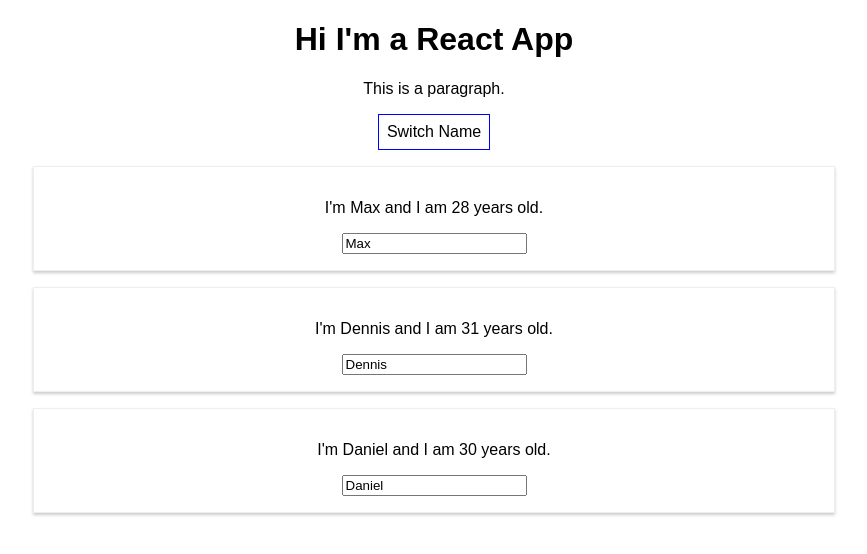
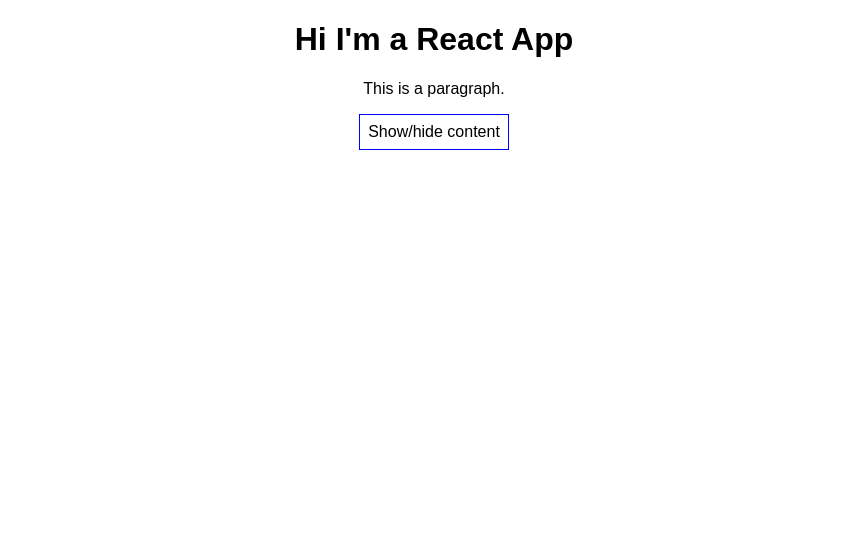
Before and after one commit to D3stros/React-Projects, a React (Create React App) app: page / in a window 1280 px wide. Shown: the top 554 px of the page, without its empty margins (206-1073 px from the left). Built offline with nearby package versions, Linux system fonts and the light colour scheme.

Commit message:
Render content conditionally

```diff
--- a/src/App.js
+++ b/src/App.js
@@ -1,32 +1,43 @@
-import React, { Component } from 'react';
-import './App.css';
+import React, { Component } from "react";
+import "./App.css";
 import Person from "./Person/person";
 
 class App extends Component {
   state = {
     persons: [
-      {name: "Max", age: 28},
-      {name:"Dennis", age:31},
-      {name: "Daniel", age:30}
+      { name: "Max", age: 28 },
+      { name: "Dennis", age: 31 },
+      { name: "Daniel", age: 30 }
+    ],
+    otherState: "some other value",
+    showPersons: false
+  };
+
+  switchNameHandler = newName => {
+    // console.log("Was clicked!")
+    this.setState({
+      persons: [
+        { name: newName, age: 30 },
+        { name: "Dennis", age: 31 },
+        { name: "Daniel", age: 30 }
       ]
-  }
+    });
+  };
 
-  switchNameHandler = (newName) => {
-    // console.log("Was clicked!")
-    this.setState({persons: [
-      {name: newName, age: 30},
-      {name:"Dennis", age:31},
-      {name: "Daniel", age:30}
-    ]})
-  }
+  nameChangedHandler = event => {
+    this.setState({
+      persons: [
+        { name: "Max", age: 30 },
+        { name: event.target.value, age: 31 },
+        { name: "Daniel", age: 27 }
+      ]
+    });
+  };
 
-  nameChangedHandler = (event) => {
-    this.setState({persons: [
-      {name: "Max", age: 30},
-      {name: event.target.value, age:31},
-      {name: "Daniel", age:27}
-    ]})
-  }
+  togglePersonsHandler = () => {
+    const doesShow = this.state.showPersons;
+    this.setState({ showPersons: !doesShow });
+  };
 
   // Best practice is bind and not this.switchNameHandler
   render() {
@@ -36,26 +47,32 @@ class App extends Component {
       border: "1px solid blue",
       padding: "8px",
       cursor: "pointer"
-    }
+    };
     return (
       <div className="App">
         <h1>Hi I'm a React App</h1>
         <p>This is a paragraph.</p>
-      <button
-      style={style}
-      onClick= {() => this.switchNameHandler("Maximilian")}>Switch Name</button>
+        <button style={style} onClick={this.togglePersonsHandler}>
+          Show/hide content
+        </button>
+        {this.state.showPersons ? (
+          <div>
             <Person
-        name = {this.state.persons[0].name}
-        age = {this.state.persons[0].age} />
+              name={this.state.persons[0].name}
+              age={this.state.persons[0].age}
+            />
             <Person
-        name = {this.state.persons[1].name}
-        age = {this.state.persons[1].age}
-        click = {this.switchNameHandler.bind(this, "Max!")}
+              name={this.state.persons[1].name}
+              age={this.state.persons[1].age}
+              click={this.switchNameHandler.bind(this, "Max!")}
               changed={this.nameChangedHandler}
             />
             <Person
-        name = {this.state.persons[2].name}
-        age = {this.state.persons[2].age} />
+              name={this.state.persons[2].name}
+              age={this.state.persons[2].age}
+            />
+          </div>
+        ) : null}
       </div>
     );
     // return React.createElement("div", {className: "App"}, React.createElement("h1", null, "Does this work?"));
```
Lines whose indentation alone changed are shown as unchanged.
